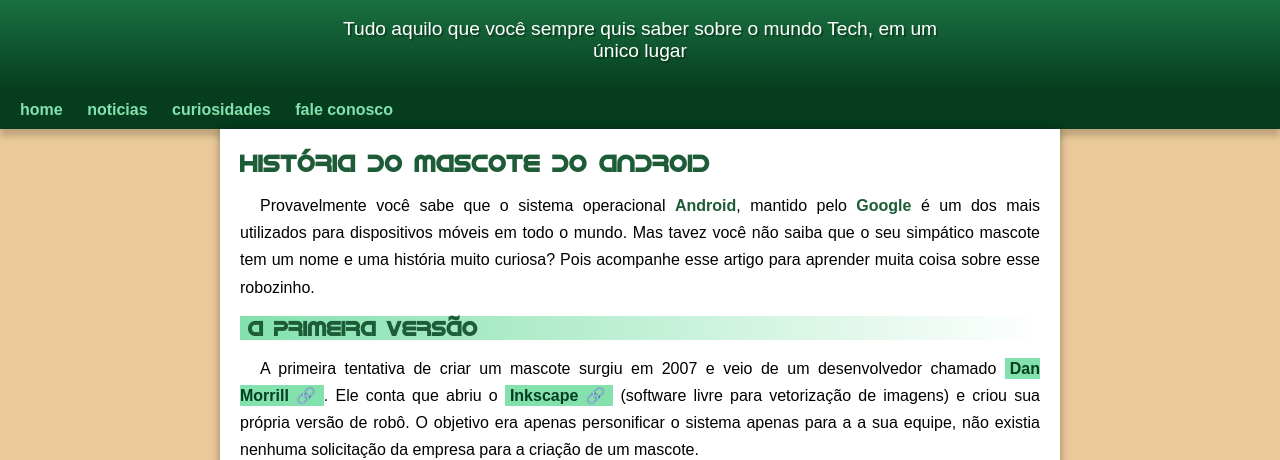
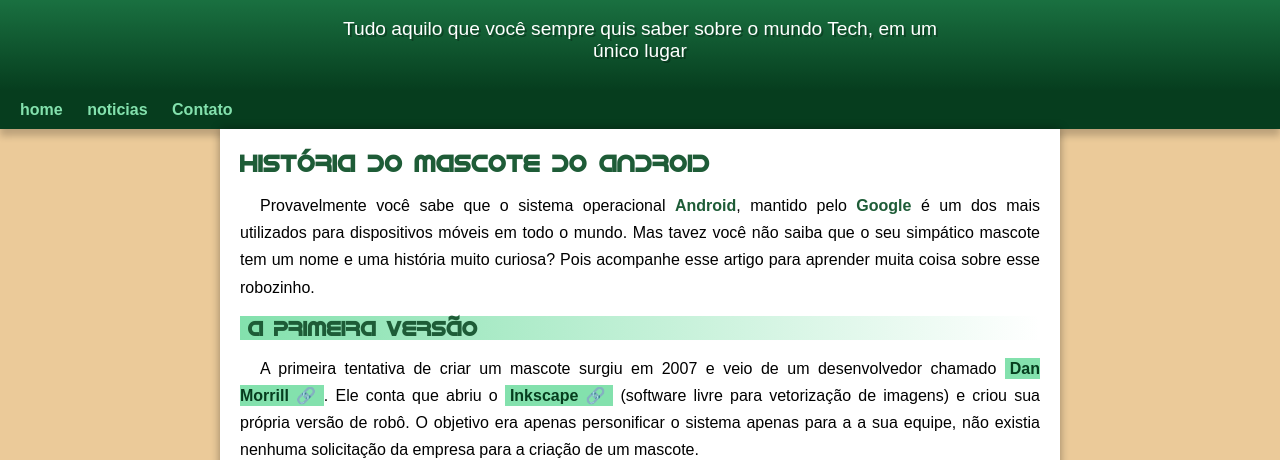
Before and after one commit to Daniel-Moreira26/projeto-android, a plain HTML site: page index.html in a window 1280 px wide. Shown: the part 99-559 px from the top of the page. Drawn offline with Linux system fonts and the light colour scheme.

Commit message:
problema de padding resolvido

```diff
--- a/estilo/style.css
+++ b/estilo/style.css
@@ -62,7 +62,7 @@
     padding-right: 10px;
     padding-left: 10px;
     margin: auto;
-    margin-bottom: 20px;
+    padding-bottom: 20px;
     text-shadow: 2px 2px 0px rgba(0, 0, 0, 0.281);
 }
 nav {
--- a/index.html
+++ b/index.html
@@ -17,8 +17,7 @@
     <nav>
         <a href="#">home</a>
         <a href="#">noticias</a>
-        <a href="#">curiosidades</a>
-        <a href="#">fale conosco</a>
+        <a href="#">Contato</a>
     </nav>
     <main>
         <article>
```
